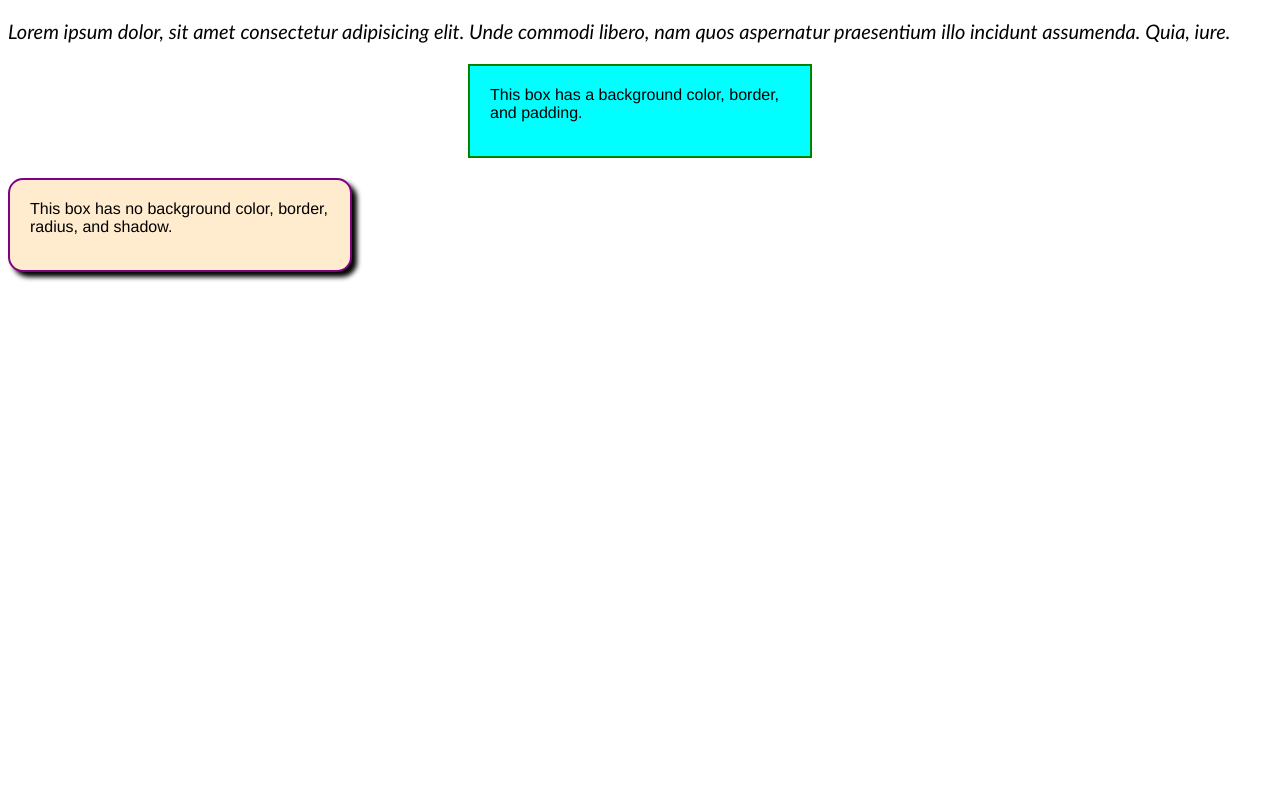
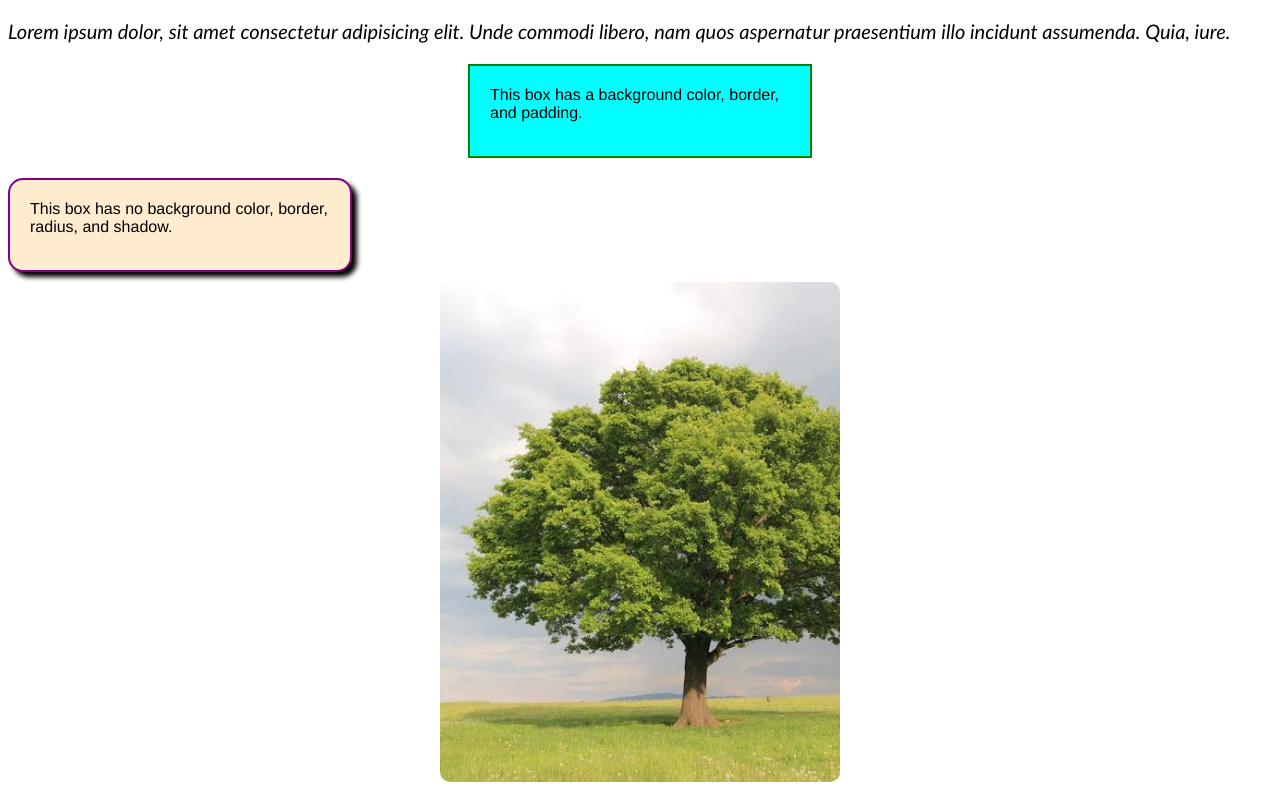
Before and after one commit to ShareghYusefi/css_properties, a plain HTML site: page index.html in a window 1280 px wide. Shown: the part 61-853 px from the top of the page. Before the commit the page ends 800 px from the top, so only its background shows below. Drawn offline with Linux system fonts and the light colour scheme.

Commit message:
background images

```diff
--- a/index.html
+++ b/index.html
@@ -23,5 +23,6 @@
     <div class="styled-box">
       This box has no background color, border, radius, and shadow.
     </div>
+    <div id="oak-tree"></div>
   </body>
 </html>
--- a/style.css
+++ b/style.css
@@ -48,3 +48,14 @@ body {
 .styled-box:hover {
   width: 500px;
 }
+
+#oak-tree {
+  width: 400px;
+  height: 500px;
+  margin: 10px auto;
+  background-color: blue;
+  border-radius: 10px;
+  background-image: url("oak-tree.jpg");
+  background-size: cover;
+  /* background-repeat: no-repeat; */
+}
```
Also changed, not shown: oak-tree.jpg (added).
